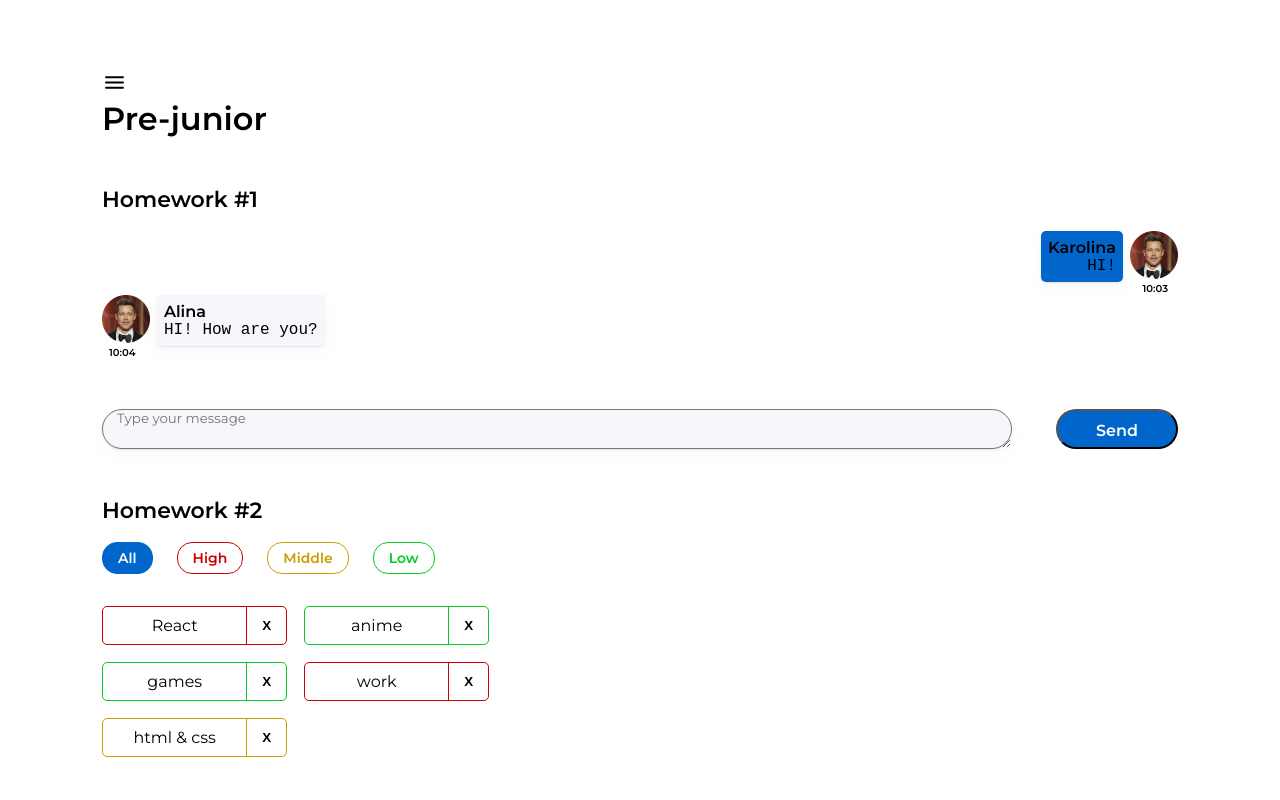
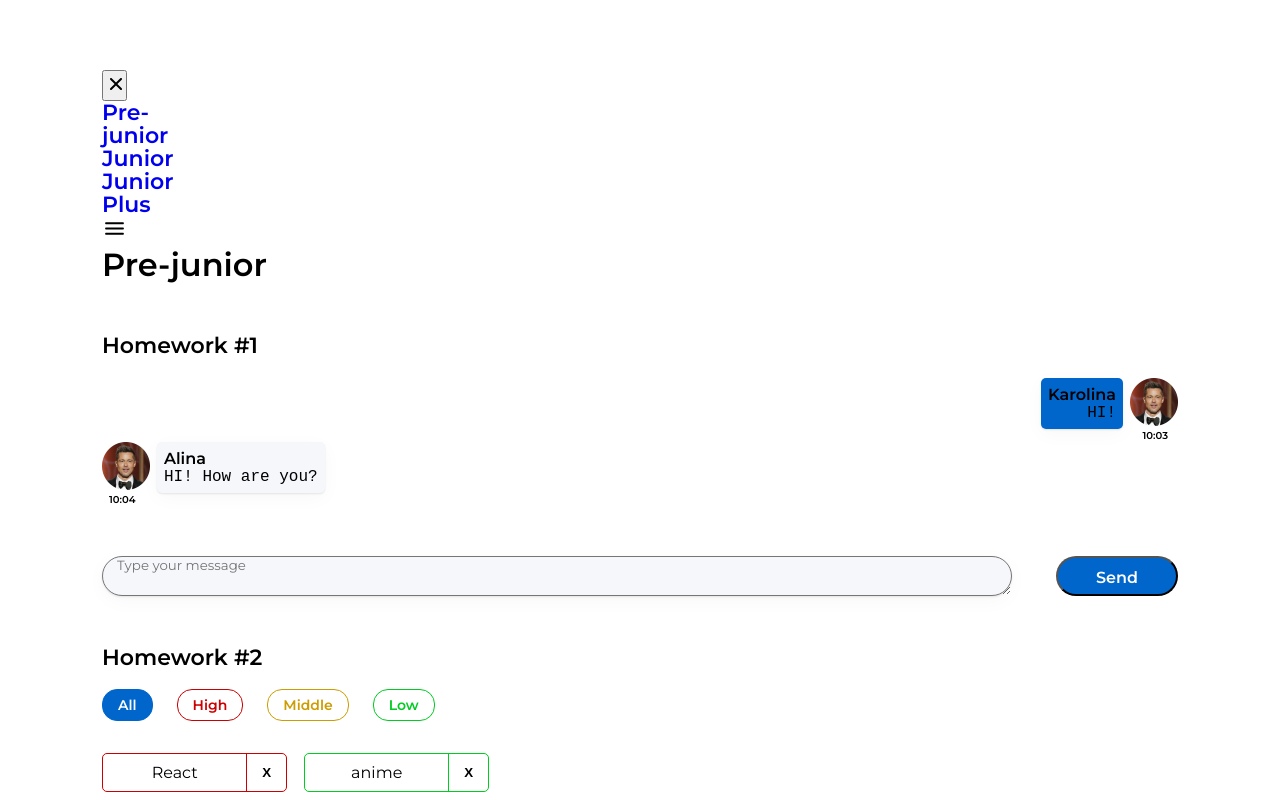
Before and after one commit to KarolinaEsepenok/dzIgnatNew, a React (Create React App) app: page /#/pre-junior in a window 1280 px wide. Shown: the top 800 px of the page. Built offline with nearby package versions, Linux system fonts and the light colour scheme.

Commit message:
HW5Commit

```diff
--- a/src/s2-homeworks/hw05/sidebar/Sidebar.module.css
+++ b/src/s2-homeworks/hw05/sidebar/Sidebar.module.css
@@ -35,7 +35,7 @@
 }
 
 .close {
-    display: none;
+    width: 25px;
 
 }
 
```
